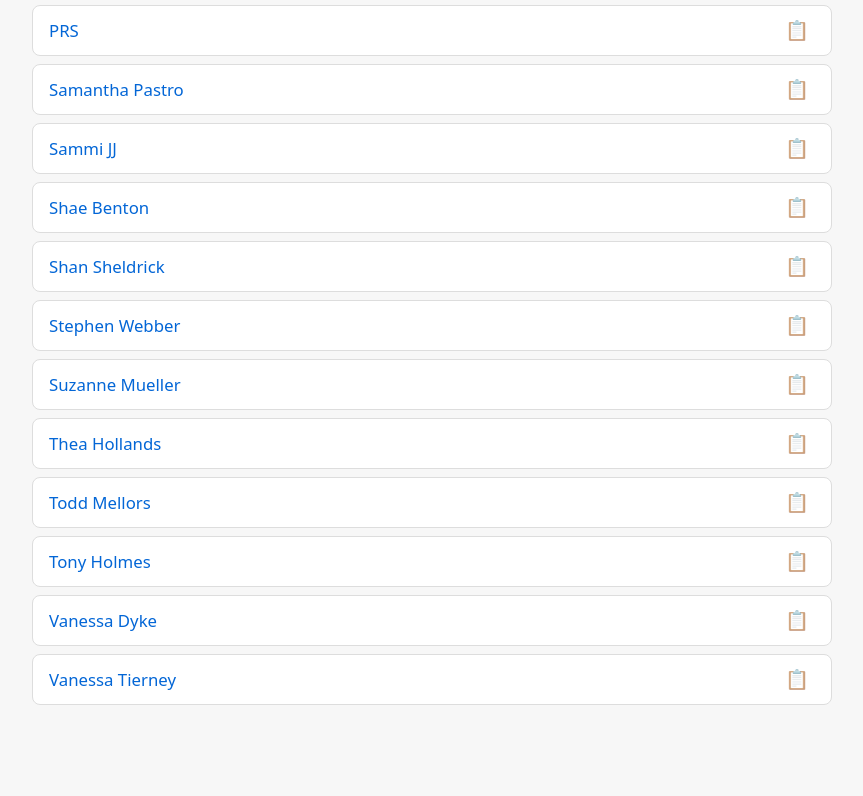
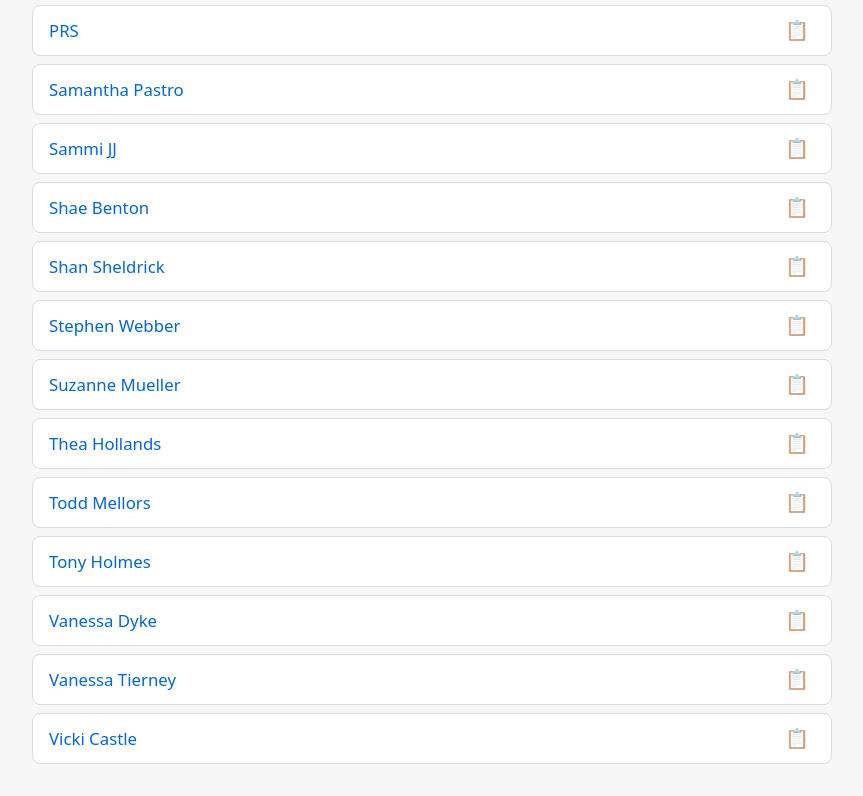
Before and after one commit to RealmsAU/admin, a plain HTML site: page index.html in a window 1280 px wide. Shown: the part 2300-3096 px from the top of the page, without its empty margins (208-1071 px from the left). Before the commit the page ends 3037 px from the top, so only its background shows below. Drawn offline with Linux system fonts and the light colour scheme.

Commit message:
Auto-update: 2026-11-19 20:31:10

```diff
--- a/index.html
+++ b/index.html
@@ -219,6 +219,7 @@
     <li class='repo-item'><div class='repo-row'><a href="https://RealmsAU.github.io/Tony-Holmes/">Tony Holmes</a><button class='copy-btn' onclick="copyLink('https://RealmsAU.github.io/Tony-Holmes/')">📋</button></div></li>
     <li class='repo-item'><div class='repo-row'><a href="https://RealmsAU.github.io/Vanessa-Dyke/">Vanessa Dyke</a><button class='copy-btn' onclick="copyLink('https://RealmsAU.github.io/Vanessa-Dyke/')">📋</button></div></li>
     <li class='repo-item'><div class='repo-row'><a href="https://RealmsAU.github.io/Vanessa-Tierney/">Vanessa Tierney</a><button class='copy-btn' onclick="copyLink('https://RealmsAU.github.io/Vanessa-Tierney/')">📋</button></div></li>
+    <li class='repo-item'><div class='repo-row'><a href="https://RealmsAU.github.io/Vicki-Castle/">Vicki Castle</a><button class='copy-btn' onclick="copyLink('https://RealmsAU.github.io/Vicki-Castle/')">📋</button></div></li>
   </ul>
 
   <div id="toast"></div>
```
